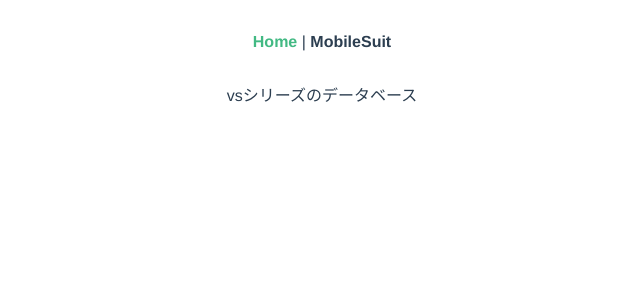
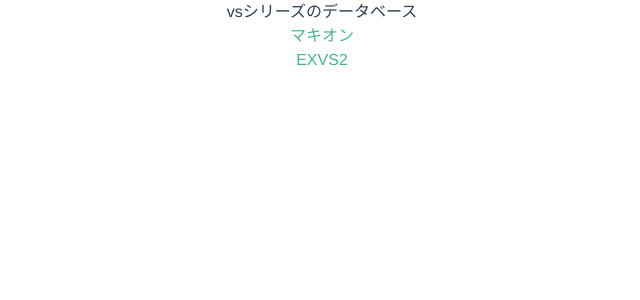
Before and after one commit to yasumi-yami/argama-front, a Vue app: page / in a window 1280 px wide. Shown: the top 300 px of the page, without its empty margins (318-958 px from the left). Built offline with nearby package versions, Linux system fonts and the light colour scheme.

Commit message:
feat: basepath

```diff
--- a/src/App.vue
+++ b/src/App.vue
@@ -1,9 +1,5 @@
 <template>
   <div id="app">
-    <div id="nav">
-      <router-link to="/">Home</router-link> |
-      <router-link to="/list">MobileSuit</router-link>
-    </div>
     <router-view/>
   </div>
 </template>
--- a/src/components/MobileSuit.vue
+++ b/src/components/MobileSuit.vue
@@ -15,7 +15,7 @@
     <div id="list" v-for="suit in search" :key="suit.id">
       <article class="panel is-primary">
         <p class="panel-heading">
-        <router-link :to="{name: 'Detail', params: {id: suit.id}}">{{ suit.name }}</router-link>
+        <router-link :to="{name: 'Detail', params: {version: $route.params.version, id: suit.id}}">{{ suit.name }}</router-link>
         </p>
         <a class="panel-block">
           <span class="panel-icon">
@@ -60,6 +60,7 @@
   name: 'MobileSuits',
   data() {
     return {
+      version: '',
       currentSuit: '',
       currentId: '',
       suits: {},
@@ -78,7 +79,7 @@
       this.suits = JSON.parse(localStorage.getItem('suits'))
     } else {
       this.axios
-        .get(process.env.VUE_APP_API_BASE_URL + '/mbon/suits')
+        .get(process.env.VUE_APP_API_BASE_URL + '/' + this.$route.params.version + '/suits')
         .then(response => {
           this.suits = response.data.items
           localStorage.setItem('suits', JSON.stringify(this.suits))
--- a/src/components/Top.vue
+++ b/src/components/Top.vue
@@ -1,6 +1,10 @@
 <template>
   <div class="top">
     <h1>{{ msg }}</h1>
+    <li>
+      <ul><router-link :to="{name: 'List', params: {version: 'mbon'}}">マキオン</router-link></ul>
+      <ul><router-link :to="{name: 'List', params: {version: 'exvs2'}}">EXVS2</router-link></ul>
+    </li>
   </div>
 </template>
 
--- a/src/router/index.js
+++ b/src/router/index.js
@@ -11,12 +11,12 @@
 		component: Home
 	},
 	{
-		path: '/list',
+		path: '/:version/list',
 		name: 'List',
 		component: () => import( '../views/List.vue')
 	},
 	{
-		path: '/detail/:id',
+		path: '/:version/detail/:id',
 		name: 'Detail',
 		component: () => import( '../views/Detail.vue')
 	}
```
Also changed, not shown: 13 other files (tests, documents, lock files or other folders).
